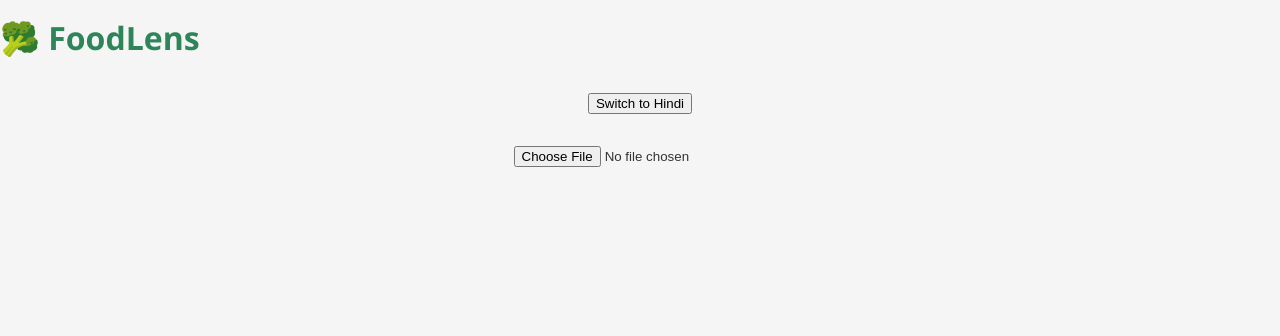
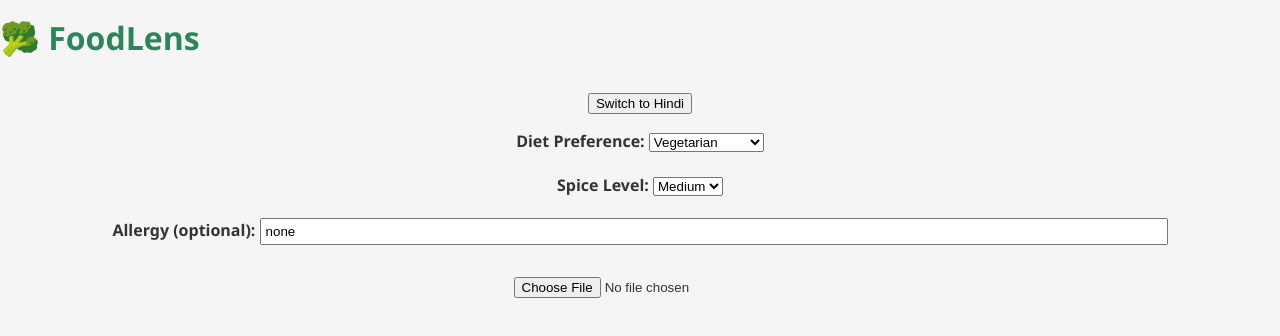
Before and after one commit to SUSSSKIDD/FoodLens, a React (Create React App) app: page / in a window 1280 px wide. Shown: the top 336 px of the page. Built offline with nearby package versions, Linux system fonts and the light colour scheme; the HTML template or start-up script is replaced by a standard one.

Commit message:
small chsnges

```diff
--- a/src/CameraInput.js
+++ b/src/CameraInput.js
@@ -7,6 +7,10 @@ const CameraInput = () => {
   const [recipe, setRecipe] = useState('');
   const [error, setError] = useState('');
   const [language, setLanguage] = useState('en');
+
+  const [diet, setDiet] = useState("vegetarian");
+  const [spice, setSpice] = useState("medium");
+  const [allergy, setAllergy] = useState("none");
 
   const handleImageChange = async (e) => {
     const file = e.target.files[0];
@@ -23,7 +27,7 @@ const CameraInput = () => {
       setDetections(response.detections);
 
       const veggieList = response.detections.map(d => d.class);
-      const recipeResponse = await fetchGeminiRecipe(veggieList, language);
+      const recipeResponse = await fetchGeminiRecipe(veggieList, language, diet, spice, allergy);
       setRecipe(recipeResponse);
     } else if (response && response.detections && response.detections.length === 0) {
       setError("No vegetables detected.");
@@ -40,7 +44,7 @@ const CameraInput = () => {
 
     if (detections.length > 0) {
       const veggieList = detections.map(d => d.class);
-      fetchGeminiRecipe(veggieList, newLang).then(setRecipe);
+      fetchGeminiRecipe(veggieList, newLang, diet, spice, allergy).then(setRecipe);
     }
   };
 
@@ -50,6 +54,35 @@ const CameraInput = () => {
         <button onClick={toggleLanguage}>
           Switch to {language === 'en' ? 'Hindi' : 'English'}
         </button>
+      </div>
+
+      <div style={{ marginBottom: '1rem' }}>
+        <label><b>Diet Preference: </b></label>
+        <select value={diet} onChange={(e) => setDiet(e.target.value)}>
+          <option value="vegetarian">Vegetarian</option>
+          <option value="non-vegetarian">Non-Vegetarian</option>
+          <option value="jain">Jain</option>
+        </select>
+
+        <br /><br />
+
+        <label><b>Spice Level: </b></label>
+        <select value={spice} onChange={(e) => setSpice(e.target.value)}>
+          <option value="mild">Mild</option>
+          <option value="medium">Medium</option>
+          <option value="spicy">Spicy</option>
+        </select>
+
+        <br /><br />
+
+        <label><b>Allergy (optional): </b></label>
+        <input
+          type="text"
+          placeholder="e.g. garlic, onion (or none)"
+          value={allergy}
+          onChange={(e) => setAllergy(e.target.value)}
+          style={{ width: '70%', padding: '4px' }}
+        />
       </div>
 
       <input
--- a/src/api.js
+++ b/src/api.js
@@ -3,7 +3,6 @@ import axios from 'axios';
 const PREDICTION_API_URL = 'https://foodlens-api-105131501134.us-central1.run.app/predict';
 const GEMINI_API_KEY = 'AIzaSyA_BAO-KctLMlNSMKuZtPNguy2x89m5-Ro';
 const GEMINI_API_URL = `https://generativelanguage.googleapis.com/v1beta/models/gemini-1.5-pro:generateContent?key=${GEMINI_API_KEY}`;
-
 
 // 🔍 Prediction API
 export const predictImage = async (file) => {
@@ -23,11 +22,23 @@ export const predictImage = async (file) => {
   }
 };
 
-// 🧠 Gemini Recipe Generator
-export const fetchGeminiRecipe = async (ingredients, language = 'en') => {
+// 🧠 Gemini Recipe Generator (Enhanced)
+export const fetchGeminiRecipe = async (
+  ingredients,
+  language = 'en',
+  diet = 'vegetarian',
+  spice = 'medium',
+  allergy = 'none'
+) => {
+  const allergyNote = allergy.trim().toLowerCase() === 'none'
+    ? ''
+    : (language === 'en'
+      ? `Avoid using the following ingredients due to allergy: ${allergy}.`
+      : `एलर्जी के कारण निम्नलिखित सामग्री का उपयोग न करें: ${allergy}।`);
+
   const prompt = language === 'en'
-    ? `Suggest a recipe using only these vegetables: ${ingredients.join(', ')}. Do not use any other vegetables. List steps clearly.`
-    : `सिर्फ इन सब्ज़ियों का उपयोग करके एक स्वादिष्ट रेसिपी सुझाएं: ${ingredients.join(', ')}। किसी अन्य सब्जी का उपयोग न करें और विधि को स्पष्ट रूप से चरणों में बताएं।`;
+    ? `Suggest a ${diet} recipe using only these vegetables: ${ingredients.join(', ')}. Do not include any other vegetables or ingredients. Spice level: ${spice}. ${allergyNote} Write the recipe clearly in steps.`
+    : `सिर्फ इन सब्ज़ियों का उपयोग करके एक ${diet} रेसिपी सुझाएं: ${ingredients.join(', ')}। कोई अन्य सब्ज़ी या सामग्री शामिल न करें। मसाले का स्तर: ${spice}। ${allergyNote} कृपया विधि को चरणों में स्पष्ट रूप से लिखें।`;
 
   try {
     const res = await fetch(GEMINI_API_URL, {
```
